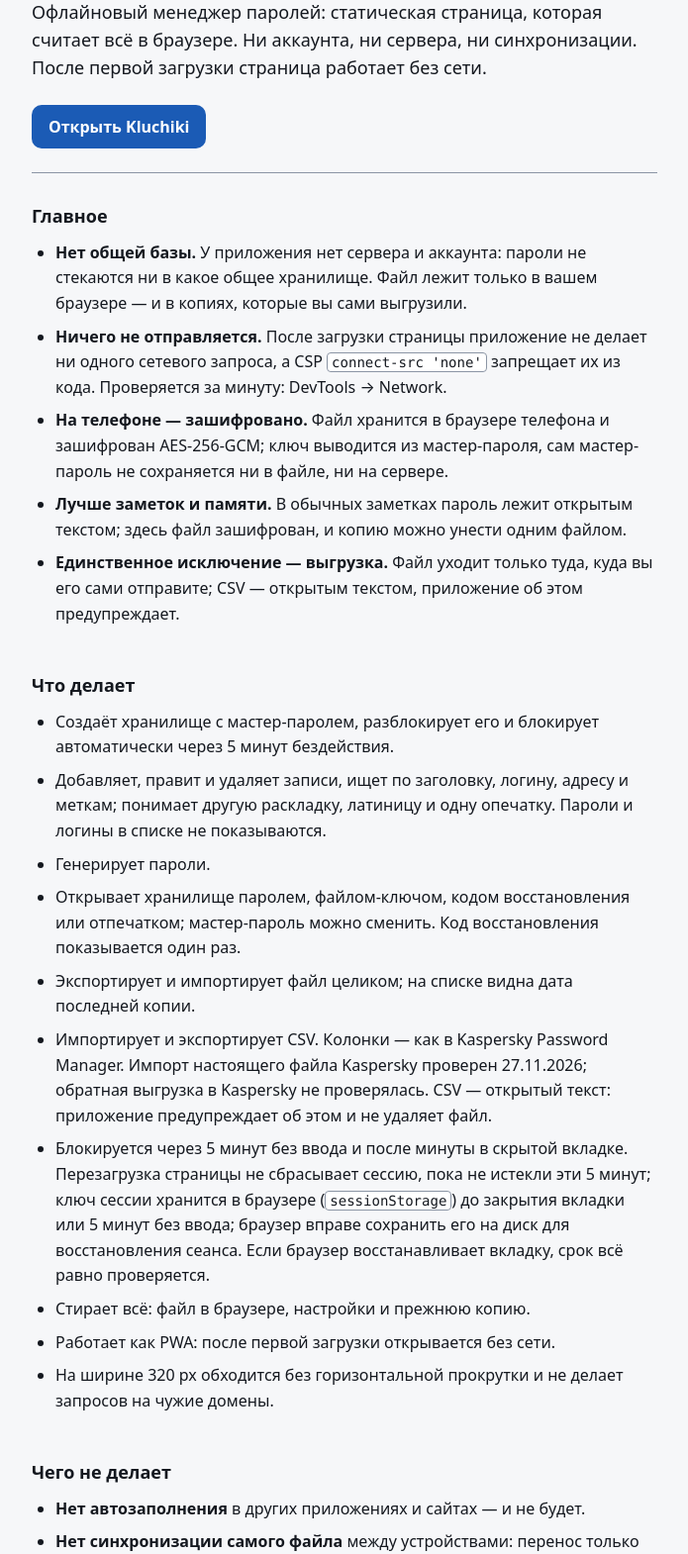
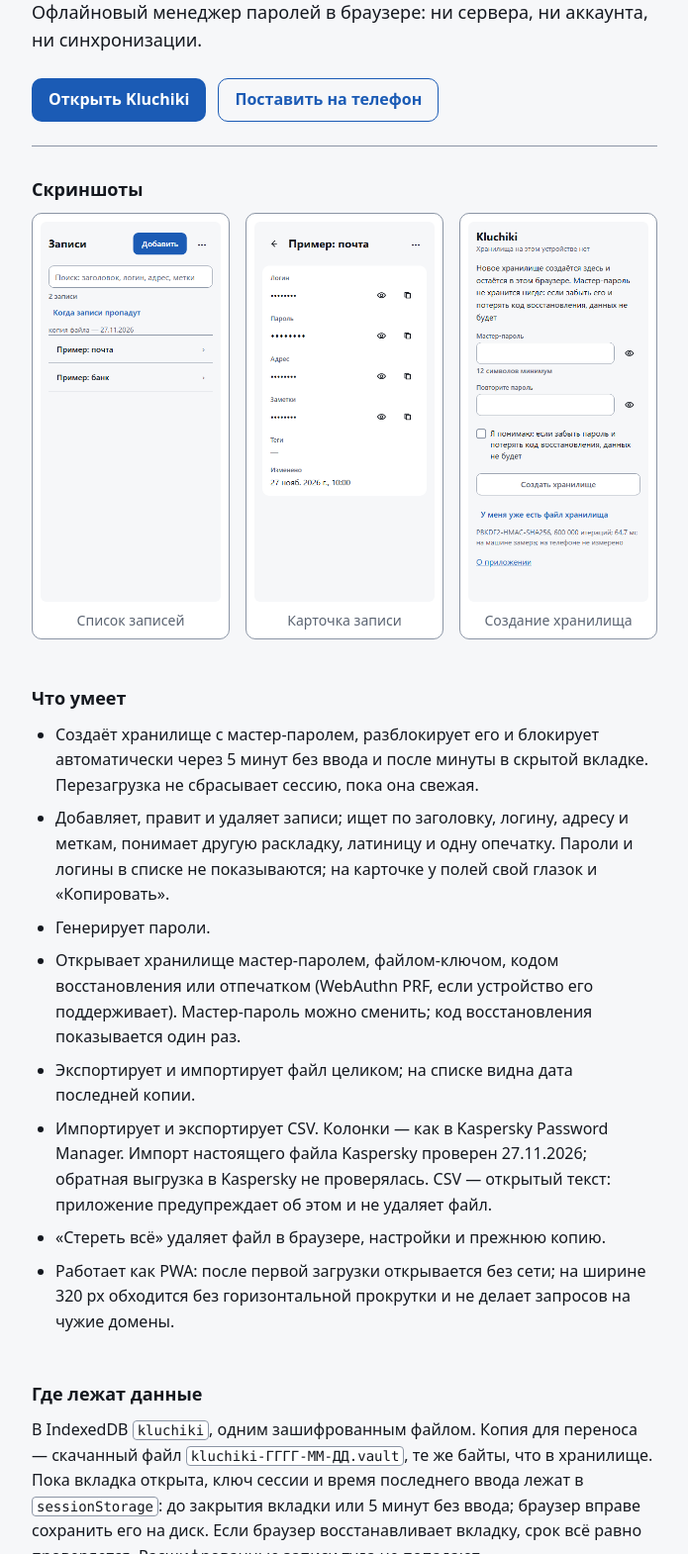
Before and after one commit to TestSoulja/kluchiki, a plain HTML site: page about.html in a window 1280 px wide. Shown: the part 121-1691 px from the top of the page at 99% size, without its empty margins (292-987 px from the left). Drawn offline with Linux system fonts and the light colour scheme.

Commit message:
Артефакт v0.6.5 из main@bd4644a

```diff
--- a/about.html
+++ b/about.html
@@ -7,7 +7,7 @@
 <meta name="referrer" content="no-referrer">
 <meta name="color-scheme" content="dark light">
 <meta name="theme-color" content="#101216">
-<title>Kluchiki — что это и чего нет</title>
+<title>Kluchiki — пароли в браузере</title>
 <link rel="icon" type="image/png" sizes="192x192" href="./app/icons/icon-192.png">
 <link rel="stylesheet" href="./app/about.css">
 </head>
@@ -15,36 +15,57 @@
 <main class="page">
 <header class="hero">
 <p class="wordmark">Kluchiki</p>
-<h1>Что это и чего нет</h1>
-<p class="lead">Офлайновый менеджер паролей: статическая страница, которая считает всё в браузере. Ни аккаунта, ни сервера, ни синхронизации. После первой загрузки страница работает без сети.</p>
-<p class="lead-actions"><a class="button" href="./index.html">Открыть Kluchiki</a></p>
+<h1>Пароли в браузере</h1>
+<p class="lead">Офлайновый менеджер паролей в браузере: ни сервера, ни аккаунта, ни синхронизации.</p>
+<p class="lead-actions"><a class="button" href="./index.html">Открыть Kluchiki</a><a class="button button-secondary" href="#install">Поставить на телефон</a></p>
 </header>
 
 <section>
-<h2>Главное</h2>
+<h2>Скриншоты</h2>
+<div class="shots">
+<figure class="shot">
+<img src="./app/img/list.png" width="360" height="760" alt="Список записей: «Пример: почта» и «Пример: банк»">
+<figcaption>Список записей</figcaption>
+</figure>
+<figure class="shot">
+<img src="./app/img/entry.png" width="360" height="760" alt="Карточка записи «Пример: почта»: поля скрыты точками, у каждого свой глазок">
+<figcaption>Карточка записи</figcaption>
+</figure>
+<figure class="shot">
+<img src="./app/img/create.png" width="360" height="760" alt="Создание хранилища: мастер-пароль, повтор и согласие">
+<figcaption>Создание хранилища</figcaption>
+</figure>
+</div>
+</section>
+
+<section>
+<h2>Что умеет</h2>
 <ul>
-<li><strong>Нет общей базы.</strong> У приложения нет сервера и аккаунта: пароли не стекаются ни в какое общее хранилище. Файл лежит только в вашем браузере — и в копиях, которые вы сами выгрузили.</li>
-<li><strong>Ничего не отправляется.</strong> После загрузки страницы приложение не делает ни одного сетевого запроса, а CSP <code>connect-src 'none'</code> запрещает их из кода. Проверяется за минуту: DevTools → Network.</li>
-<li><strong>На телефоне — зашифровано.</strong> Файл хранится в браузере телефона и зашифрован AES-256-GCM; ключ выводится из мастер-пароля, сам мастер-пароль не сохраняется ни в файле, ни на сервере.</li>
-<li><strong>Лучше заметок и памяти.</strong> В обычных заметках пароль лежит открытым текстом; здесь файл зашифрован, и копию можно унести одним файлом.</li>
-<li><strong>Единственное исключение — выгрузка.</strong> Файл уходит только туда, куда вы его сами отправите; CSV — открытым текстом, приложение об этом предупреждает.</li>
+<li>Создаёт хранилище с мастер-паролем, разблокирует его и блокирует автоматически через 5 минут без ввода и после минуты в скрытой вкладке. Перезагрузка не сбрасывает сессию, пока она свежая.</li>
+<li>Добавляет, правит и удаляет записи; ищет по заголовку, логину, адресу и меткам, понимает другую раскладку, латиницу и одну опечатку. Пароли и логины в списке не показываются; на карточке у полей свой глазок и «Копировать».</li>
+<li>Генерирует пароли.</li>
+<li>Открывает хранилище мастер-паролем, файлом-ключом, кодом восстановления или отпечатком (WebAuthn PRF, если устройство его поддерживает). Мастер-пароль можно сменить; код восстановления показывается один раз.</li>
+<li>Экспортирует и импортирует файл целиком; на списке видна дата последней копии.</li>
+<li>Импортирует и экспортирует CSV. Колонки — как в Kaspersky Password Manager. Импорт настоящего файла Kaspersky проверен 27.11.2026; обратная выгрузка в Kaspersky не проверялась. CSV — открытый текст: приложение предупреждает об этом и не удаляет файл.</li>
+<li>«Стереть всё» удаляет файл в браузере, настройки и прежнюю копию.</li>
+<li>Работает как PWA: после первой загрузки открывается без сети; на ширине 320 px обходится без горизонтальной прокрутки и не делает запросов на чужие домены.</li>
 </ul>
 </section>
 
 <section>
-<h2>Что делает</h2>
-<ul>
-<li>Создаёт хранилище с мастер-паролем, разблокирует его и блокирует автоматически через 5 минут бездействия.</li>
-<li>Добавляет, правит и удаляет записи, ищет по заголовку, логину, адресу и меткам; понимает другую раскладку, латиницу и одну опечатку. Пароли и логины в списке не показываются.</li>
-<li>Генерирует пароли.</li>
-<li>Открывает хранилище паролем, файлом-ключом, кодом восстановления или отпечатком; мастер-пароль можно сменить. Код восстановления показывается один раз.</li>
-<li>Экспортирует и импортирует файл целиком; на списке видна дата последней копии.</li>
-<li>Импортирует и экспортирует CSV. Колонки — как в Kaspersky Password Manager. Импорт настоящего файла Kaspersky проверен 27.11.2026; обратная выгрузка в Kaspersky не проверялась. CSV — открытый текст: приложение предупреждает об этом и не удаляет файл.</li>
-<li>Блокируется через 5 минут без ввода и после минуты в скрытой вкладке. Перезагрузка страницы не сбрасывает сессию, пока не истекли эти 5 минут; ключ сессии хранится в браузере (<code>sessionStorage</code>) до закрытия вкладки или 5 минут без ввода; браузер вправе сохранить его на диск для восстановления сеанса. Если браузер восстанавливает вкладку, срок всё равно проверяется.</li>
-<li>Стирает всё: файл в браузере, настройки и прежнюю копию.</li>
-<li>Работает как PWA: после первой загрузки открывается без сети.</li>
-<li>На ширине 320 px обходится без горизонтальной прокрутки и не делает запросов на чужие домены.</li>
-</ul>
+<h2>Где лежат данные</h2>
+<p>В IndexedDB <code>kluchiki</code>, одним зашифрованным файлом. Копия для переноса — скачанный файл <code>kluchiki-ГГГГ-ММ-ДД.vault</code>, те же байты, что в хранилище. Пока вкладка открыта, ключ сессии и время последнего ввода лежат в <code>sessionStorage</code>: до закрытия вкладки или 5 минут без ввода; браузер вправе сохранить его на диск. Если браузер восстанавливает вкладку, срок всё равно проверяется. Расшифрованные записи туда не попадают.</p>
+<p>Файл зашифрован AES-256-GCM. Ключ выводится из мастер-пароля через PBKDF2-HMAC-SHA256, 600 000 итераций.</p>
+<p>Наружу уходит только то, что вы выгрузили сами: файл — зашифрованным, CSV — открытым текстом.</p>
+</section>
+
+<section id="install">
+<h2>Как поставить на телефон</h2>
+<ol>
+<li><strong>iPhone:</strong> откройте сайт в Safari, нажмите «Поделиться» и выберите «На экран Домой».</li>
+<li><strong>Android:</strong> откройте сайт в Chrome, откройте меню и выберите «Установить приложение».</li>
+</ol>
+<p>После первой загрузки с сети приложение открывается без сети. Первая загрузка требует сети.</p>
 </section>
 
 <section>
@@ -83,9 +104,14 @@
 </section>
 
 <section>
-<h2>Где лежат данные</h2>
-<p>В IndexedDB <code>kluchiki</code>, одним зашифрованным файлом. Копия для переноса — скачанный файл <code>kluchiki-ГГГГ-ММ-ДД.vault</code>, те же байты, что в хранилище. Тело хранилища не дублируется в <code>localStorage</code>. Пока вкладка открыта, ключ сессии и время последнего ввода лежат в <code>sessionStorage</code>: перезагрузка не просит пароль заново. Ключ сессии хранится в браузере до закрытия вкладки или 5 минут без ввода; браузер вправе сохранить его на диск для восстановления сеанса. Если браузер восстанавливает вкладку, срок всё равно проверяется. Расшифрованные записи туда не попадают.</p>
-<p>Файл зашифрован AES-256-GCM. Ключ выводится из мастер-пароля через PBKDF2-HMAC-SHA256, 600 000 итераций.</p>
+<h2>Чего ещё нет</h2>
+<ul>
+<li>Установки на телефон и проверки на реальном телефоне.</li>
+<li>Проверки в самолётном режиме.</li>
+<li>Проверки отпечатка на реальном телефоне: в этой версии он проверен на виртуальном аутентификаторе.</li>
+<li>Правило Safari про неделю не проверено на настоящем телефоне.</li>
+<li>Лицензия не выбрана — это открытый вопрос владельца, а не упущение.</li>
+</ul>
 </section>
 
 <section>
@@ -100,7 +126,7 @@
 <li>Включите <strong>Disable cache</strong> и перезагрузите страницу.</li>
 <li>Посмотрите список запросов: у всех должен быть этот же домен.</li>
 </ol>
-<p>27.11.2026 на чистом профиле эта страница загрузила <strong>3</strong> файла с этого сайта — себя, <code>about.css</code> и иконку — и <strong>0</strong> с чужих доменов. Проверка сделана в Chrome 158.0.8127.38 headless, по журналу сервера и по <code>Network.requestWillBeSent</code>.</p>
+<p>27.11.2026 на чистом профиле эта страница загрузила <strong>6</strong> файлов с этого сайта — себя, <code>about.css</code>, иконку и три снимка — и <strong>0</strong> с чужих доменов. Проверка сделана в Chrome 158.0.8127.38 headless, по журналу сервера и по <code>Network.requestWillBeSent</code>.</p>
 </section>
 
 <section>
@@ -117,19 +143,13 @@ Get-FileHash index.html -Algorithm SHA256</code></pre>
 <p>Сверка доказывает «живой файл = файл из коммита». Она не доказывает, что в файле нет ошибки.</p>
 </section>
 
-<section>
-<h2>Чего ещё нет</h2>
-<ul>
-<li>Установки на телефон и проверки на реальном телефоне.</li>
-<li>Проверки в самолётном режиме.</li>
-<li>Проверки отпечатка на реальном телефоне: в этой версии он проверен на виртуальном аутентификаторе.</li>
-<li>Правило Safari про неделю не проверено на настоящем телефоне.</li>
-<li>Лицензия не выбрана — это открытый вопрос владельца, а не упущение.</li>
+<footer class="footer">
+<p>Kluchiki, версия 0.6.5, 27.11.2026.</p>
+<ul class="changes">
+<li><strong>0.6.5</strong> — страница приложения: скриншоты, установка на телефон, README на GitHub.</li>
+<li><strong>0.6.4</strong> — блокировка после минуты в скрытой вкладке, нейтральный счётчик мастер-пароля.</li>
+<li><strong>0.6.3</strong> — экран «Когда записи пропадут»: восемь случаев потери.</li>
 </ul>
-</section>
-
-<footer class="footer">
-<p>Kluchiki, версия 0.6.4, 27.11.2026. Исходники — в репозитории проекта; страница собрана из тех же файлов, что и приложение.</p>
 <p><a href="./index.html">Открыть Kluchiki</a></p>
 </footer>
 </main>
--- a/app/about.css
+++ b/app/about.css
@@ -86,6 +86,9 @@ h1 {
 }
 
 .lead-actions {
+  display: flex;
+  flex-wrap: wrap;
+  gap: 12px;
   margin: 24px 0 0;
 }
 
@@ -145,6 +148,48 @@ a {
   text-decoration: none;
 }
 
+.button-secondary {
+  border-color: var(--accent);
+  background: none;
+  color: var(--accent);
+}
+
+/* Три кадра 360×760: на узком экране в столбик, на широком — в ряд. */
+.shots {
+  display: grid;
+  grid-template-columns: 1fr;
+  gap: 16px;
+  margin: 0 0 16px;
+}
+
+@media (min-width: 600px) {
+  .shots {
+    grid-template-columns: repeat(3, 1fr);
+  }
+}
+
+.shot {
+  margin: 0;
+  padding: 8px;
+  background: var(--surface);
+  border: 1px solid var(--border);
+  border-radius: 10px;
+}
+
+.shot img {
+  display: block;
+  width: 100%;
+  height: auto;
+  border-radius: 6px;
+}
+
+.shot figcaption {
+  margin-top: 8px;
+  font: 400 14px/1.5 var(--font-text);
+  color: var(--muted);
+  text-align: center;
+}
+
 code {
   font: 400 14px/1.5 var(--font-mono);
   background: var(--surface);
--- a/app/ui/create.js
+++ b/app/ui/create.js
@@ -54,7 +54,7 @@ export function renderCreate(app, props = {}) {
   const about = el(
     'p',
     { class: 'text about-link' },
-    el('a', { href: './about.html', text: 'Что это и чего нет' }),
+    el('a', { href: './about.html', text: 'О приложении' }),
   );
 
   const passwordId = 'create-password';
--- a/app/ui/unlock.js
+++ b/app/ui/unlock.js
@@ -391,7 +391,7 @@ export function renderUnlock(app, props = {}) {
     el(
       'p',
       { class: 'text about-link' },
-      el('a', { href: './about.html', text: 'Что это и чего нет' }),
+      el('a', { href: './about.html', text: 'О приложении' }),
     ),
   );
   page.append(
--- a/sw.js
+++ b/sw.js
@@ -5,7 +5,7 @@
 // Имя кэша — единственный номер версии в приложении. Новый файл в app/
 // обязан попасть в SHELL, иначе tests/guard.test.mjs падает.
 
-const CACHE_NAME = 'kluchiki-shell-8';
+const CACHE_NAME = 'kluchiki-shell-9';
 
 const SHELL = [
   './',
@@ -53,6 +53,9 @@ const SHELL = [
   './app/icons/icon-192.png',
   './app/icons/icon-512.png',
   './app/icons/icon-maskable-512.png',
+  './app/img/list.png',
+  './app/img/entry.png',
+  './app/img/create.png',
 ];
 
 const SHELL_PATHS = new Set(
```
Also changed, not shown: BUILD-SHA256.txt, app/img/create.png (added), app/img/entry.png (added), app/img/list.png (added), 1 other file.
